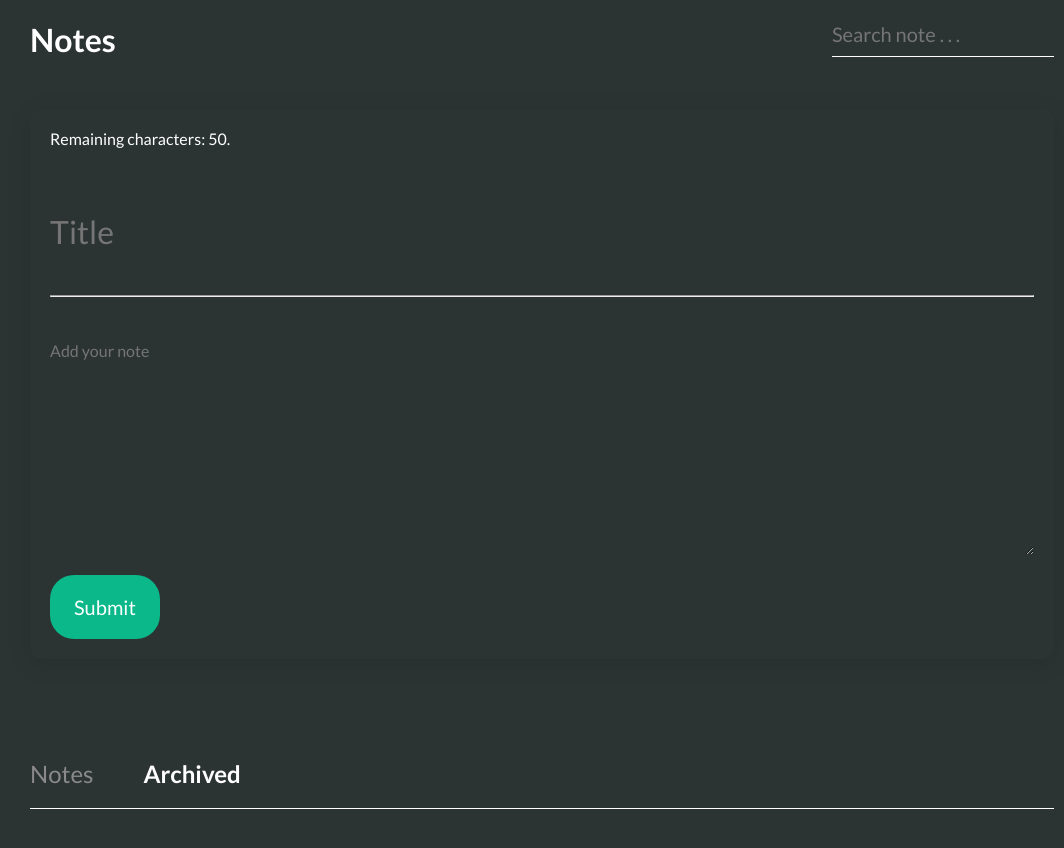
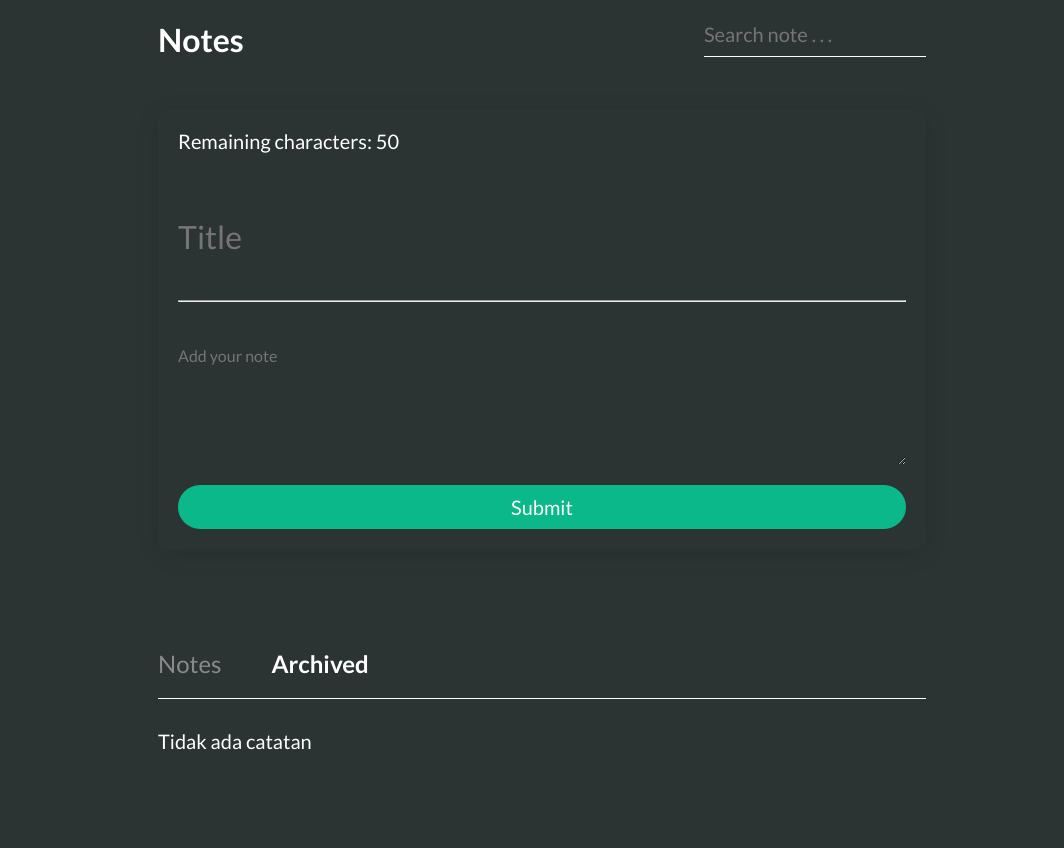
Before and after one commit to iqbalzayn01/personal-notes, a React (Vite) app: page / in a window 1280 px wide. Both pictures are taken after a click on the button "Archived". Shown: the top 848 px of the page, without its empty margins (98-1162 px from the left). After the commit the page ends 800 px from the top, so only its background shows below. Built offline with nearby package versions, Linux system fonts and the light colour scheme.

Commit message:
fix update 12/4/2023

```diff
--- a/src/components/Notes.jsx
+++ b/src/components/Notes.jsx
@@ -6,6 +6,7 @@ export const Notes = ({ updateNotes, searchTerm, setSearchTerm }) => {
   const [notes, setNotes] = useState(getInitialData());
   const [newNoteTitle, setNewNoteTitle] = useState("");
   const [newNoteBody, setNewNoteBody] = useState("");
+  const [remainingCharacters, setRemainingCharacters] = useState(50);
   const RENDER_EVENT = "render_event";
 
   useEffect(() => {
@@ -42,6 +43,12 @@ export const Notes = ({ updateNotes, searchTerm, setSearchTerm }) => {
     setSearchTerm(e.target.value);
   };
 
+  const handlerTitleChange = (e) => {
+    const inputText = e.target.value;
+    setNewNoteTitle(inputText);
+    setRemainingCharacters(50 - inputText.length);
+  };
+
   return (
     <>
       <header className="container">
@@ -63,14 +70,14 @@ export const Notes = ({ updateNotes, searchTerm, setSearchTerm }) => {
             addNote();
           }}
         >
-          <p>Remaining characters: 50.</p>
+          <p>Remaining characters: {remainingCharacters}</p>
           <input
             id="title"
             type="text"
             name="title"
             placeholder="Title"
             value={newNoteTitle}
-            onChange={(e) => setNewNoteTitle(e.target.value)}
+            onChange={handlerTitleChange}
             maxLength={50}
             required
           />
@@ -79,8 +86,8 @@ export const Notes = ({ updateNotes, searchTerm, setSearchTerm }) => {
             name="note"
             id="note"
             placeholder="Add your note"
-            cols="30"
-            rows="10"
+            cols="10"
+            rows="5"
             value={newNoteBody}
             onChange={(e) => setNewNoteBody(e.target.value)}
             required
--- a/src/components/OutputNotes.jsx
+++ b/src/components/OutputNotes.jsx
@@ -76,6 +76,7 @@ export const OutputNotes = ({
         className={`container ${activeMenu === "notes" ? "" : "nonactive"}`}
       >
         <div>
+          {filteredNotes.filter((noteItem) => !noteItem.archived).length > 0 ? (
             <ul className="wrap-items">
               {filteredNotes
                 .filter((noteItem) => !noteItem.archived)
@@ -105,6 +106,9 @@ export const OutputNotes = ({
                   </li>
                 ))}
             </ul>
+          ) : (
+            <p>Tidak ada catatan</p>
+          )}
         </div>
       </section>
 
@@ -112,6 +116,7 @@ export const OutputNotes = ({
         className={`container ${activeMenu === "archived" ? "" : "nonactive"}`}
       >
         <div>
+          {filteredNotes.filter((noteItem) => noteItem.archived).length > 0 ? (
             <ul className="wrap-items">
               {filteredNotes
                 .filter((noteItem) => noteItem.archived)
@@ -141,6 +146,9 @@ export const OutputNotes = ({
                   </li>
                 ))}
             </ul>
+          ) : (
+            <p>Tidak ada catatan</p>
+          )}
         </div>
       </section>
     </>
--- a/src/styles/index.css
+++ b/src/styles/index.css
@@ -24,7 +24,7 @@ h1 {
 
 .container {
   width: 100%;
-  max-width: 1024px;
+  max-width: 768px;
   margin: 0 auto;
 }
 
@@ -53,6 +53,11 @@ header #searchNote input {
   font-size: 20px;
   color: #fff;
   padding-bottom: 10px;
+}
+
+p {
+  color: #fff;
+  font-size: 20px;
 }
 
 /* notes */
@@ -92,14 +97,13 @@ hr {
 }
 
 .btn-submit {
-  padding: 20px 24px;
+  padding: 10px 16px;
   background-color: var(--primary);
   color: #fff;
   font-size: 20px;
   border: none;
   border-radius: 24px;
   cursor: pointer;
-  max-width: fit-content;
 }
 
 .btn-submit:hover {
```
Lines whose indentation alone changed are shown as unchanged.
